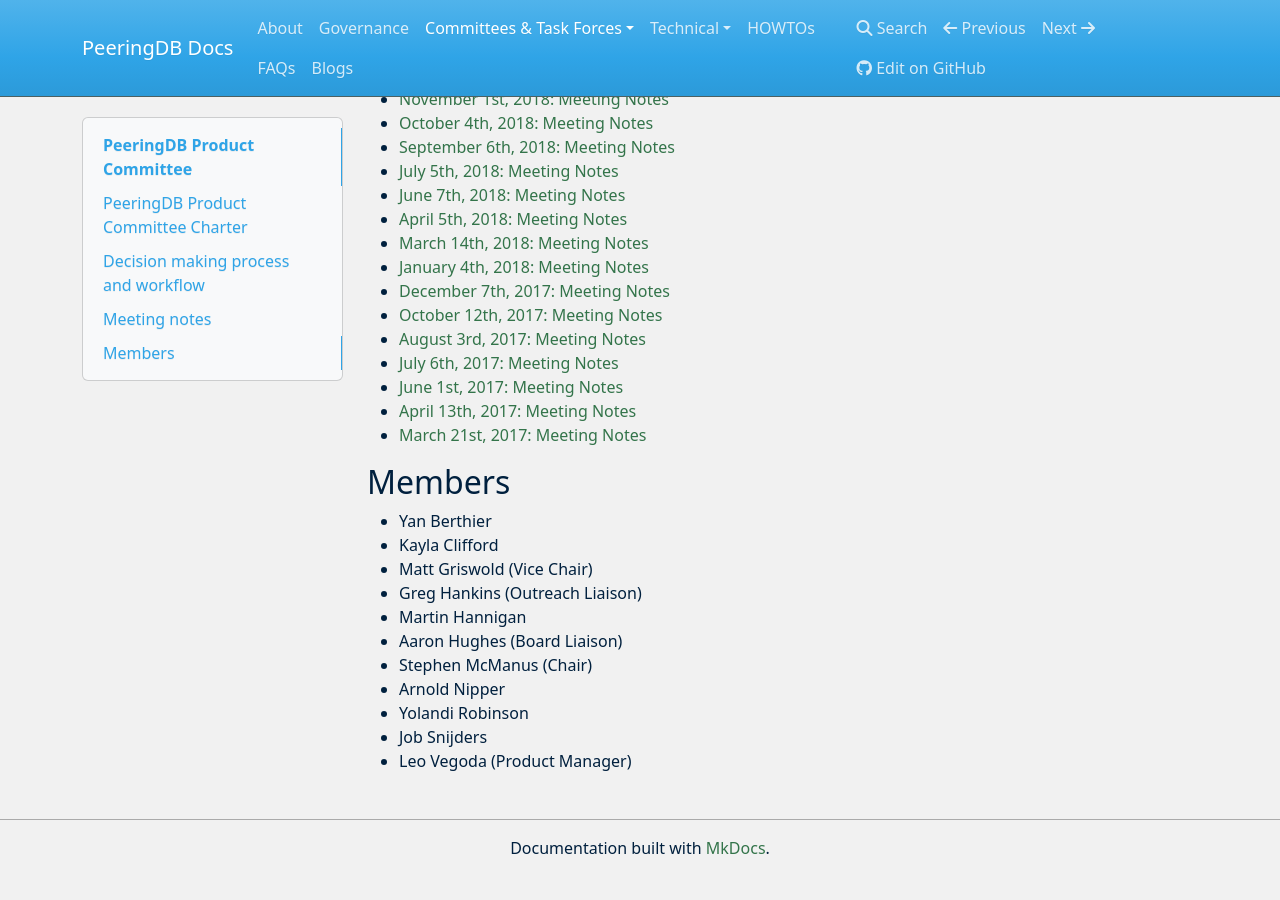
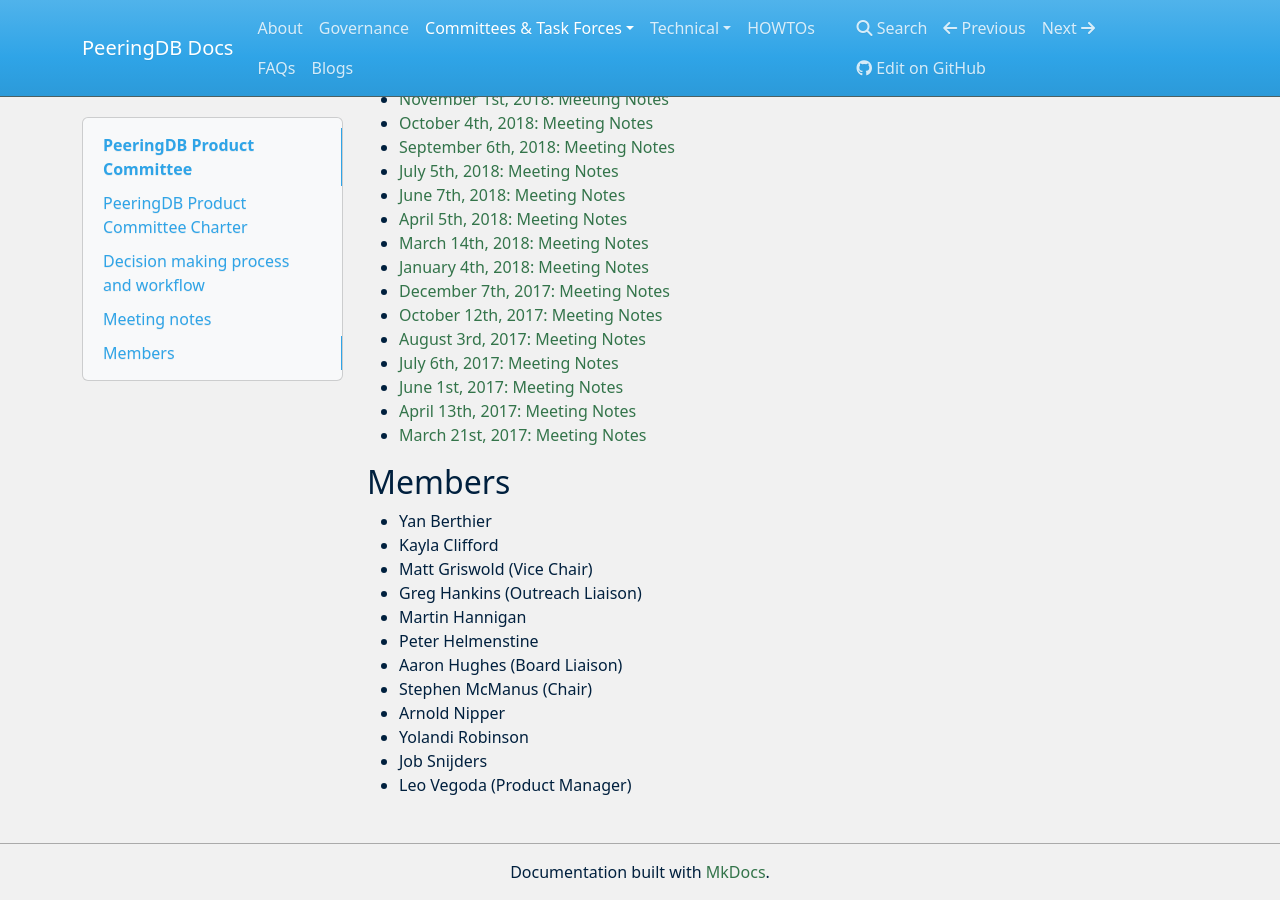
Before and after one commit to peeringdb/docs, an MkDocs documentation site: the page built from docs/committee/product/index.md, in a window 1280 px wide and 900 px high, scrolled down 3343 px. Built offline with MkDocs 1.6.1, drawn with Linux system fonts in a browser that asks for light colours; nearby versions of some CDN libraries; before the commit the page ends 4219 px from its top, so only the background shows below that.

Commit message:
Add Pete to PC.

```diff
--- a/docs/committee/product/index.md
+++ b/docs/committee/product/index.md
@@ -59,6 +59,7 @@
 - Matt Griswold (Vice Chair)
 - Greg Hankins (Outreach Liaison)
 - Martin Hannigan
+- Peter Helmenstine
 - Aaron Hughes (Board Liaison)
 - Stephen McManus (Chair)
 - Arnold Nipper
```
